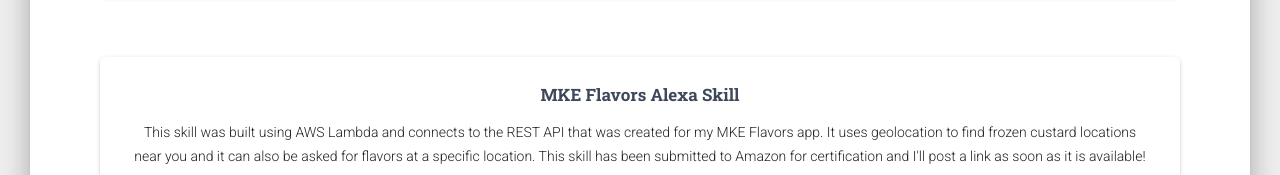
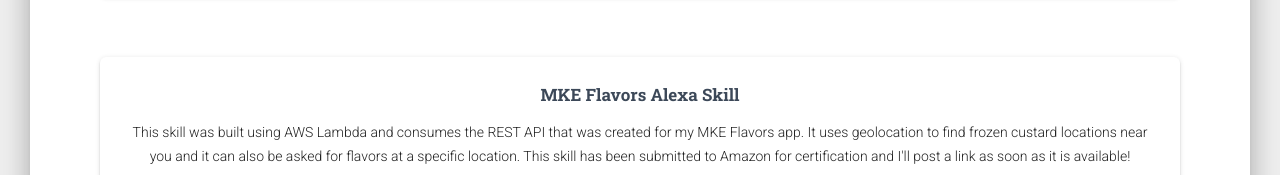
Before and after one commit to morrisrob/morrisrob.github.io, a plain HTML site: page index.html in a window 1280 px wide. Shown: the part 2853-3028 px from the top of the page. Drawn offline with Linux system fonts and the light colour scheme.

Commit message:
verbiage update

```diff
--- a/index.html
+++ b/index.html
@@ -212,7 +212,7 @@
                   <div class="card-body">
                     <h5 class="card-title">MKE Flavors Alexa Skill</h5>
                     <p class="card-text">
-                      This skill was built using AWS Lambda and connects to the
+                      This skill was built using AWS Lambda and consumes the
                       REST API that was created for my MKE Flavors app. It uses
                       geolocation to find frozen custard locations near you and
                       it can also be asked for flavors at a specific location.
```
